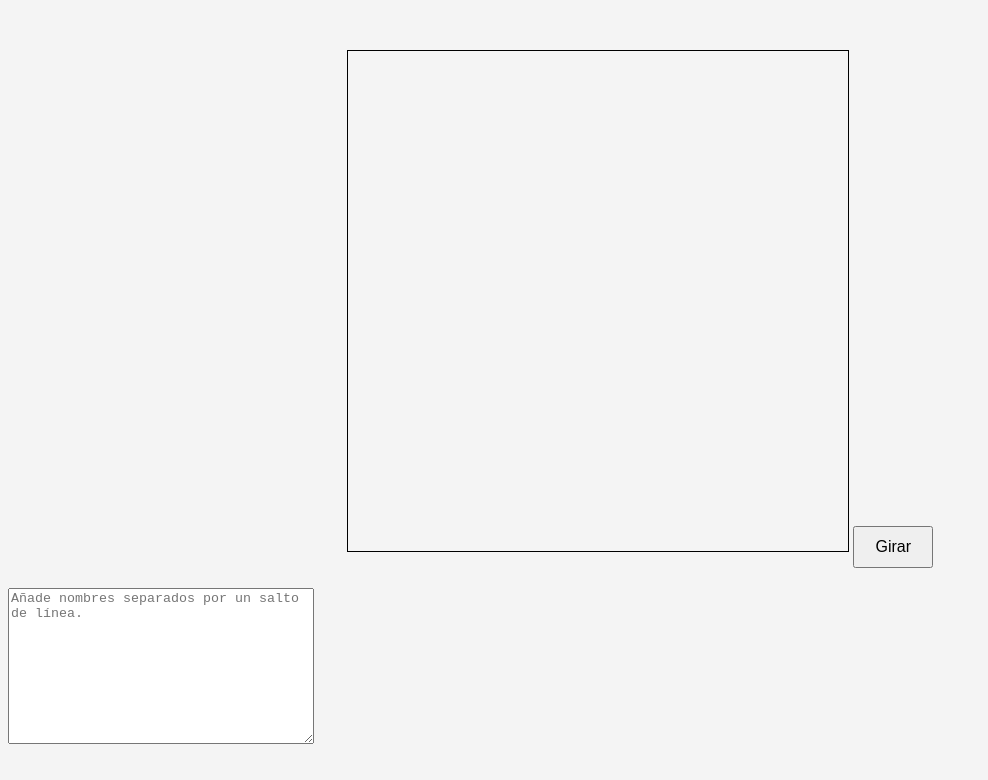
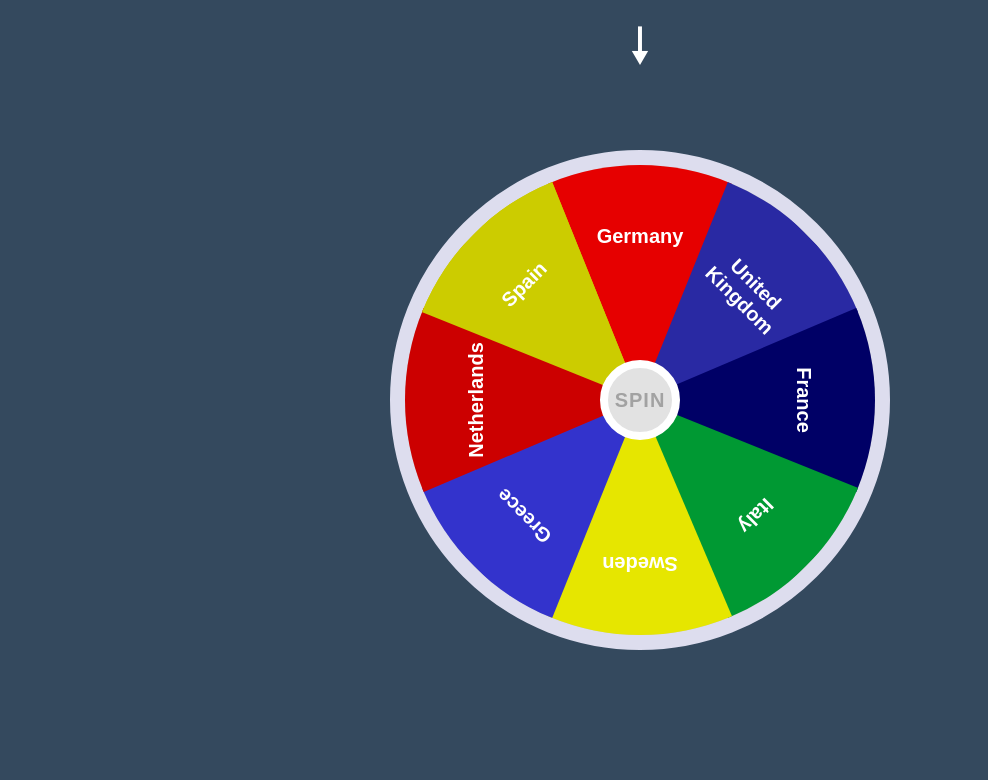
Before and after one commit to alexmodesto/ruleta-de-nombres, a plain HTML site: page index.html in a window 1280 px wide. Shown: the whole page, without its empty margins (0-988 px from the left). Drawn offline with Linux system fonts and the light colour scheme; files that its build step writes are made by us from their sources.

Commit message:
Version 6

```diff
--- a/css/styles.css
+++ /dev/null
@@ -1,23 +0,0 @@
-body {
-    font-family: Arial, sans-serif;
-    text-align: center;
-    background-color: #f4f4f4;
-}
-#main-container {
-    margin-top: 50px;
-}
-canvas {
-    border: 1px solid #000;
-}
-button {
-    margin-top: 20px;
-    padding: 10px 20px;
-    font-size: 16px;
-    cursor: pointer;
-}
-textarea {
-    display: block;
-    margin-top: 20px;
-    width: 300px;
-    height: 150px;
-}
--- a/index.html
+++ b/index.html
@@ -1,17 +1,27 @@
 <!DOCTYPE html>
-<html lang="es">
-<head>
-    <meta charset="utf-8" />
-    <meta name="viewport" content="width=device-width, initial-scale=1" />
-    <link rel="stylesheet" type="text/css" href="styles.css">
-    <script src="main.js"></script>
-    <title>La Ruleta Aleatoria</title>
-</head>
-<body>
-    <div id="main-container">
-        <canvas id="canvas" width="500" height="500"></canvas>
-        <button id="spin">Girar</button>
-        <textarea id="names" placeholder="Añade nombres separados por un salto de línea."></textarea>
+<html lang="en">
+  <head>
+    <meta charset="UTF-8" />
+    <meta http-equiv="X-UA-Compatible" content="IE=edge" />
+    <meta name="viewport" content="width=device-width, initial-scale=1.0" />
+    <link rel="stylesheet" href="style.css" />
+    <title>Document</title>
+  </head>
+  <body>
+    <button id="spin">Spin</button>
+    <span class="arrow"></span>
+    <div class="container">
+      <div class="germany">Germany</div>
+      <div class="united">United Kingdom</div>
+      <div class="france">France</div>
+      <div class="italy">Italy</div>
+      <div class="spain">Spain</div>
+      <div class="sweden">Sweden</div>
+      <div class="greece">Greece</div>
+      <div class="holanda">Netherlands</div>
+      <div class="spain">Spain</div>
     </div>
-</body>
+
+    <script src="script.js"></script>
+  </body>
 </html>
--- /dev/null
+++ b/script.js
@@ -0,0 +1,8 @@
+let container = document.querySelector(".container");
+let btn = document.getElementById("spin");
+let number = Math.ceil(Math.random() * 1000);
+
+btn.onclick = function () {
+  container.style.transform = "rotate(" + number + "deg)";
+  number += Math.ceil(Math.random() * 1000);
+};
--- /dev/null
+++ b/style.css
@@ -0,0 +1,104 @@
+* {
+  box-sizing: border-box;
+}
+body {
+  margin: 0;
+  padding: 0;
+  background-color: #34495e;
+  display: flex;
+  align-items: center;
+  justify-content: center;
+  height: 100vh;
+  overflow: hidden;
+}
+.container {
+  width: 500px;
+  height: 500px;
+  background-color: #ccc;
+  border-radius: 50%;
+  border: 15px solid #dde;
+  position: relative;
+  overflow: hidden;
+  transition: 5s;
+}
+.container div {
+  height: 50%;
+  width: 200px;
+  position: absolute;
+  clip-path: polygon(100% 0, 50% 100%, 0 0);
+  transform: translateX(-50%);
+  transform-origin: bottom;
+  text-align: center;
+  display: flex;
+  align-items: top;
+  padding: 60px;
+  justify-content: center;
+  font-size: 20px;
+  font-weight: bold;
+  font-family: sans-serif;
+  color: #fff;
+  left: 135px;
+}
+.container .germany {
+  background-color: #e60000;
+  left: 50%;
+}
+.container .united {
+  background-color: #2929a3;
+  transform: rotate(45deg);
+}
+.container .france {
+  background-color: #000066;
+  transform: rotate(90deg);
+}
+.container .italy {
+  background-color: #009933;
+  transform: rotate(135deg);
+}
+.container .sweden {
+  background-color: #e6e600;
+  transform: rotate(180deg);
+}
+.container .greece {
+  background-color: #3333cc;
+  transform: rotate(225deg);
+}
+.container .holanda {
+  background-color: #cc0000;
+  transform: rotate(270deg);
+}
+.container .spain {
+  background-color: #cccc00;
+  transform: rotate(315deg);
+}
+.arrow {
+  position: absolute;
+  top: 10px;
+  left: 50%;
+  transform: translateX(-50%);
+  color: #fff;
+}
+.arrow::before {
+  content: "\1F817";
+  font-size: 50px;
+}
+#spin {
+  position: absolute;
+  top: 50%;
+  left: 50%;
+  transform: translate(-50%, -50%);
+  z-index: 10;
+  background-color: #e2e2e2;
+  text-transform: uppercase;
+  border: 8px solid #fff;
+  font-weight: bold;
+  font-size: 20px;
+  color: #a2a2a2;
+  width: 80px;
+  height: 80px;
+  font-family: sans-serif;
+  border-radius: 50%;
+  cursor: pointer;
+  outline: none;
+  letter-spacing: 1px;
+}
```
Also changed, not shown: js/main.js (deleted, +0 -12 lines), 1 other file.
